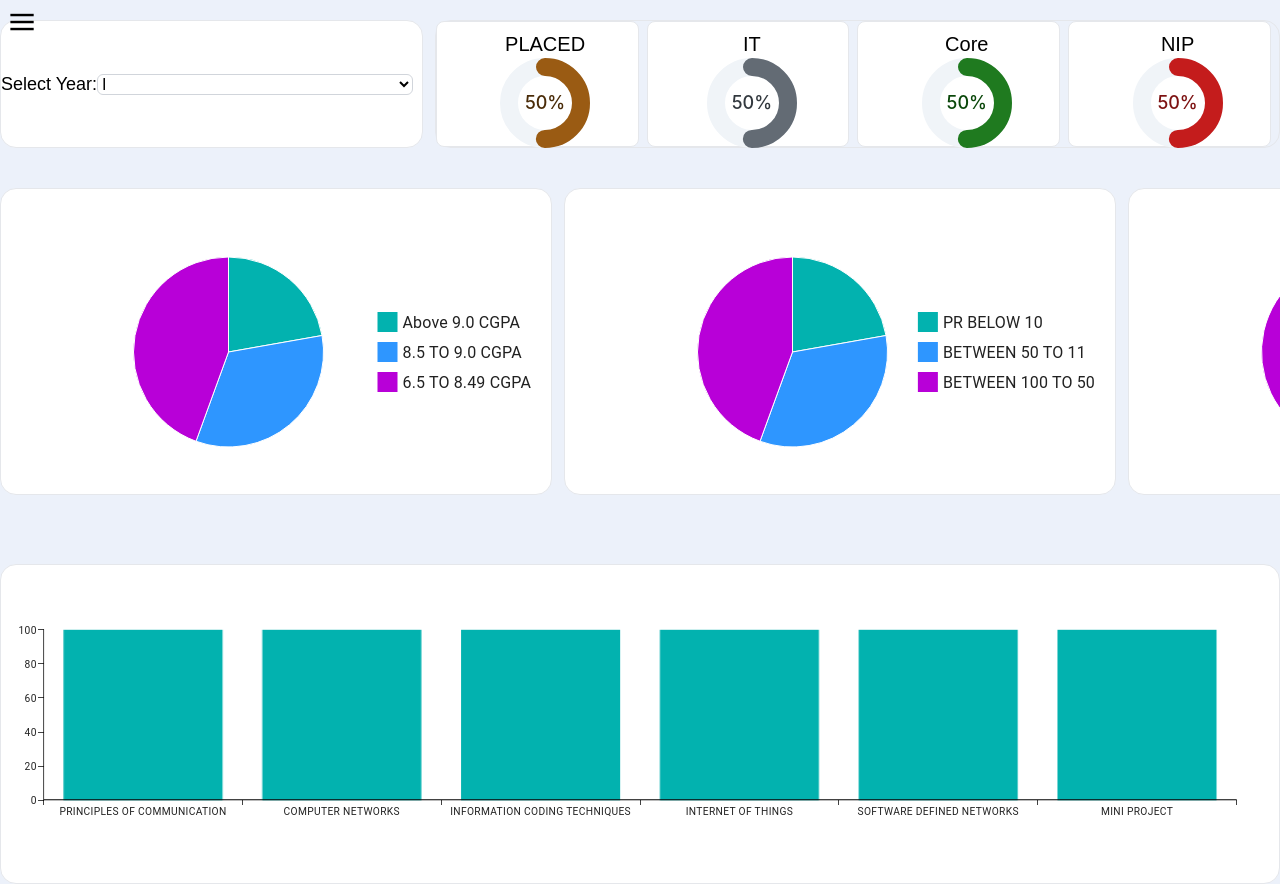
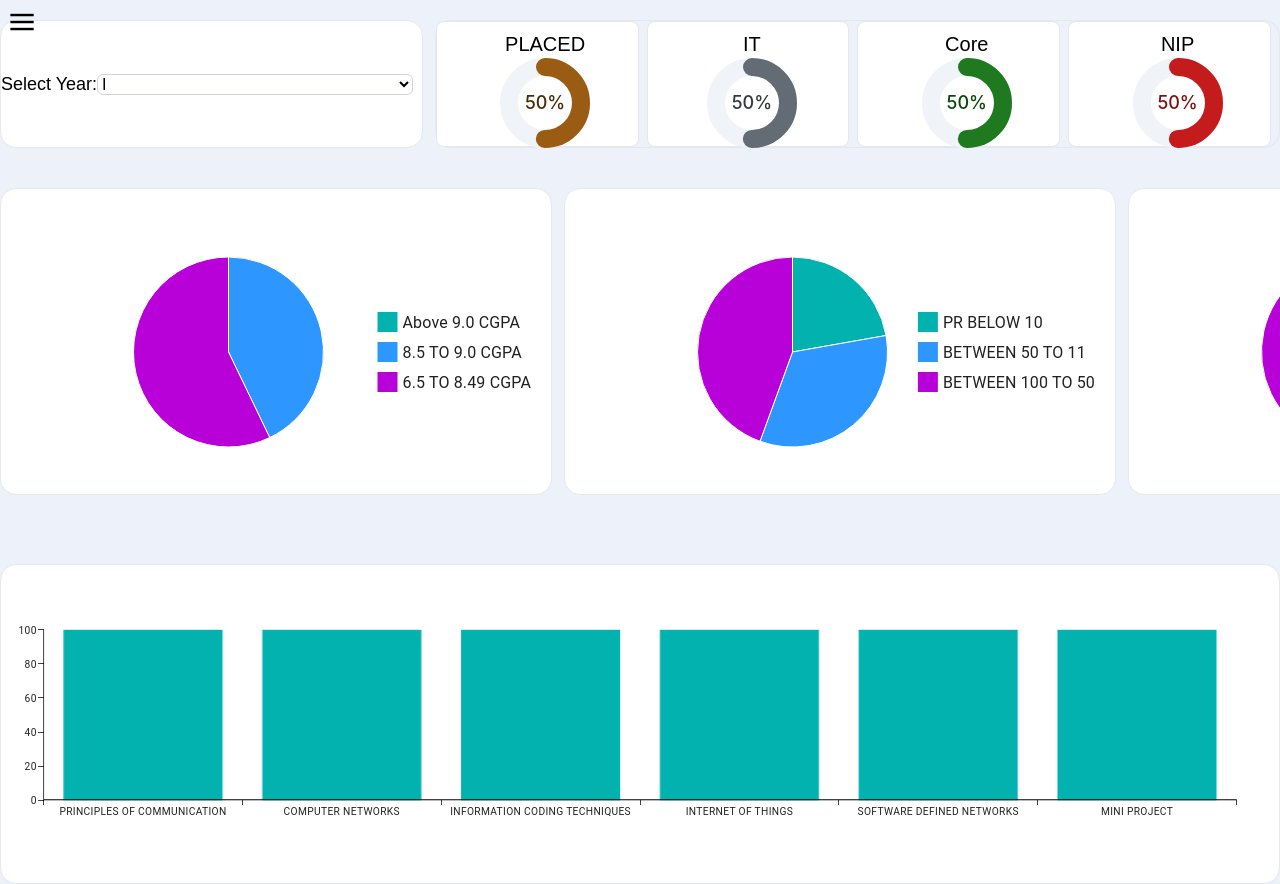
Before and after one commit to DHAYABHARAN-MJ/STUDENT-DATABASE-MANAGEMENT, a React (Vite) app in the folder react-student-app/: page /StudentPerformance in a window 1280 px wide. Shown: the top 884 px of the page. Built offline with nearby package versions, Linux system fonts and the light colour scheme; no server answers.

Commit message:
Trying To Add DB Connection For Student Performance Tracker

```diff
--- a/react-student-app/src/Dashboard/Dashboard.jsx
+++ b/react-student-app/src/Dashboard/Dashboard.jsx
@@ -3,7 +3,6 @@ import { useEffect } from "react";
 import '../Dashboard/Dashboard.css';
 import searchIcon from '../assets/images/search.png';
 import filtericon from'../assets/images/filterstudents.png';
-import { Navigate,useNavigate } from "react-router-dom";
 
 const Dashboard = ({isOpen}) => {
     const [isopen, setIsopen] = useState(false);
--- a/react-student-app/src/StudentPerformance/StudentPerformance.jsx
+++ b/react-student-app/src/StudentPerformance/StudentPerformance.jsx
@@ -1,10 +1,21 @@
-import React from "react";
+import React, { useState } from "react";
 import { PieChart } from '@mui/x-charts/PieChart';
 import { BarChart } from '@mui/x-charts/BarChart';
 import CircularProgress from '@mui/joy/CircularProgress';
 import student from '../assets/images/student.png';
+import { useEffect } from "react";
 
 const StudentPerformance = () => {
+  const [data,setData]=useState([]);
+  useEffect(()=>{
+    fetch('http://localhost:8081/cgpa9')
+    .then(res=>res.json())
+    .then(data=>setData(data))
+    .catch(err=>console.log(err))
+  },[])
+
+  const cgpaAbove9=data.length>0?data[0]["COUNT(cgpa)"]:0;
+
   return (
     <div className="StudentPerformance w-screen h-screen">
       <div className="studentyear w-full h-40 flex space-x-3">
@@ -77,7 +88,7 @@ const StudentPerformance = () => {
                 series={[
                   {
                     data: [
-                      { id: 0, value: 10, label: 'Above 9.0 CGPA' },
+                      { id: 0, value: cgpaAbove9, label: 'Above 9.0 CGPA' },
                       { id: 1, value: 15, label: '8.5 TO 9.0 CGPA' },
                       { id: 2, value: 20, label: '6.5 TO 8.49 CGPA' },
                     ],
```
Also changed, not shown: 1 other file (tests, documents, lock files or other folders).
